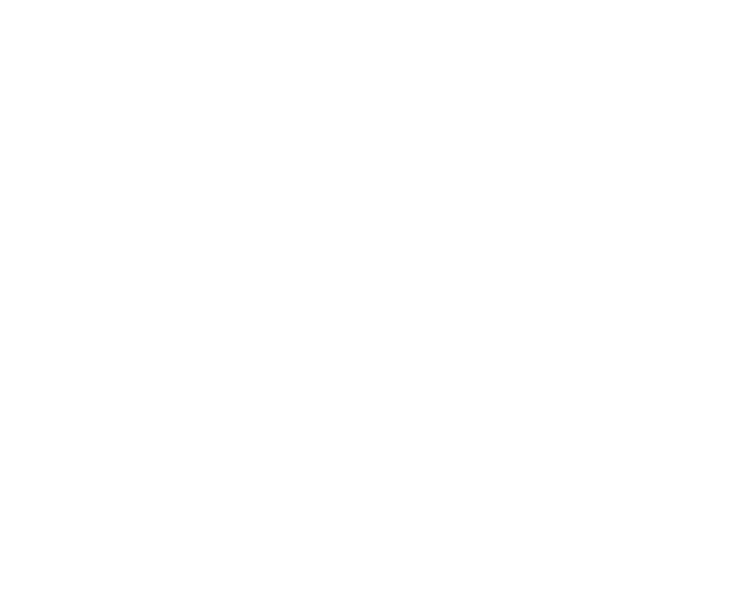
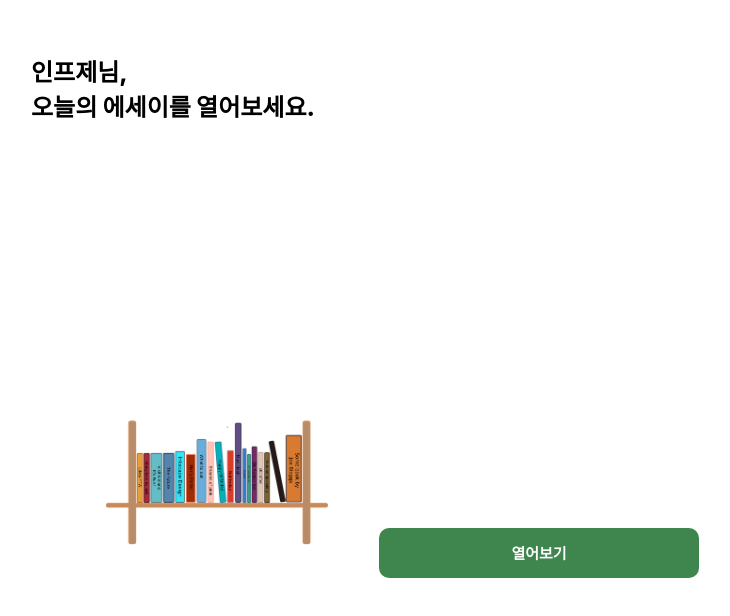
Before and after one commit to INFJournal/front-end, a React (Create React App) app: page /OpenEssay in a window 1280 px wide. Before the commit this address had no page. Shown: the part 158-774 px from the top of the page, without its empty margins (11-741 px from the left). Built offline with nearby package versions, Linux system fonts and the light colour scheme.

Commit message:
✨ Dev: "에세이 열어보기"
에세이 열어보기 디자인 설계
(상단 바 추가 시 마진 값 수정 필요)

Resolves: #3

```diff
--- a/src/App.js
+++ b/src/App.js
@@ -1,15 +1,17 @@
 import React from "react";
 import { BrowserRouter, Routes, Route } from "react-router-dom";
 import "./App.css";
-
 import Home from "./pages/Home";
-
+import Topic from "./pages/Topic";
+import OpenEssay from "./pages/OpenEssay";
 function App() {
   return (
     <>
       <BrowserRouter>
         <Routes>
-          <Route path="/" element={<Home />} />
+          <Route path="/Home" element={<Home />} />
+          <Route path="/Topic" element={<Topic />} />
+          <Route path="/OpenEssay" element={<OpenEssay />} />
         </Routes>
       </BrowserRouter>
     </>
--- /dev/null
+++ b/src/pages/OpenEssay.jsx
@@ -0,0 +1,40 @@
+import React from "react";
+import styled from "styled-components";
+import imageBook from './pics/book.png';
+
+const Main = styled.div`
+  margin: 211px 0 0 42px;
+  color: #000;
+  font-size : 24px;
+  font-weight: 800;
+`;
+
+const BookImg = styled.img`
+    width: 240px;
+    height: 149px;
+    margin : 287px 0 0 115px;
+`
+const OpenButton = styled.button`
+    background-color: #3E864D;
+    color: #FFF;
+    font-size: 15px;
+    font-weight: 700;
+    width: 320px;
+    height: 50px;
+    border-radius: 10px;
+    border : 0px;
+    margin : 40px 0 0 35px;
+`
+
+export default function OpenEssay() {
+  return (
+    <div>
+        <Main>
+            인프제님,<br/>
+            오늘의 에세이를 열어보세요.
+        </Main>
+        <BookImg src={imageBook}/>
+        <OpenButton>열어보기</OpenButton>
+    </div>
+  );
+}
```
Also changed, not shown: src/pages/pics/book.png (added).
